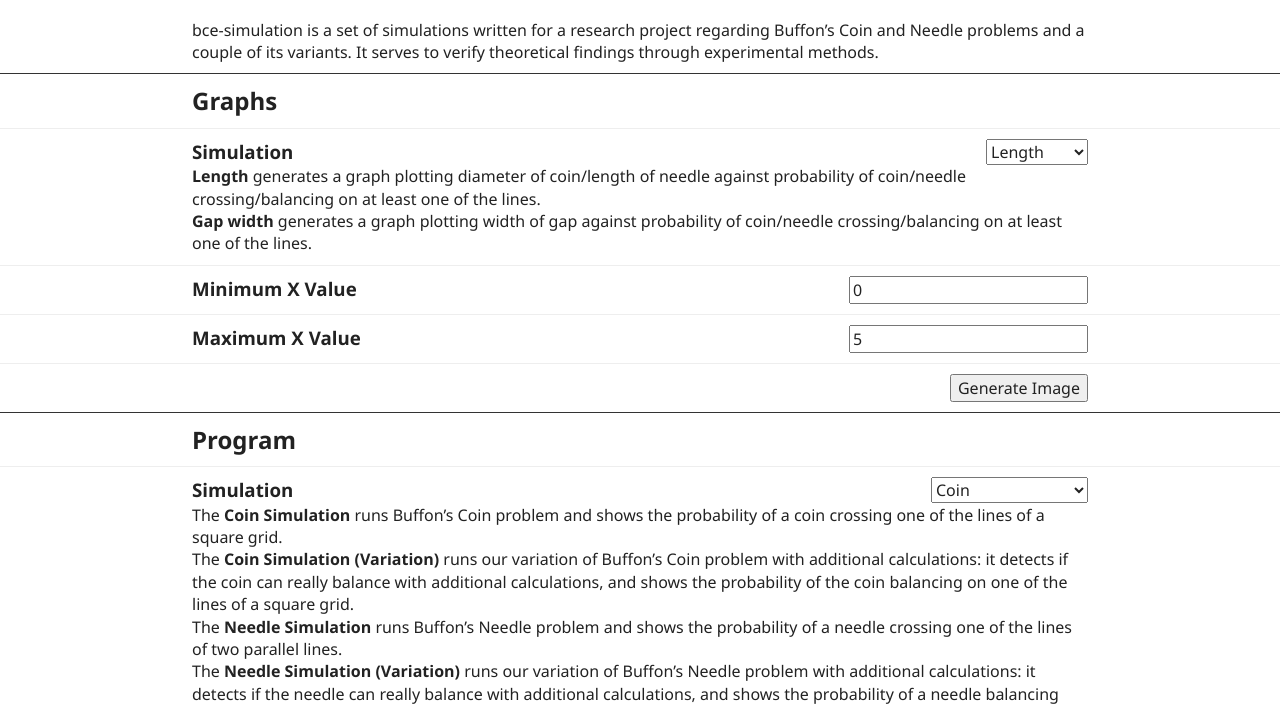
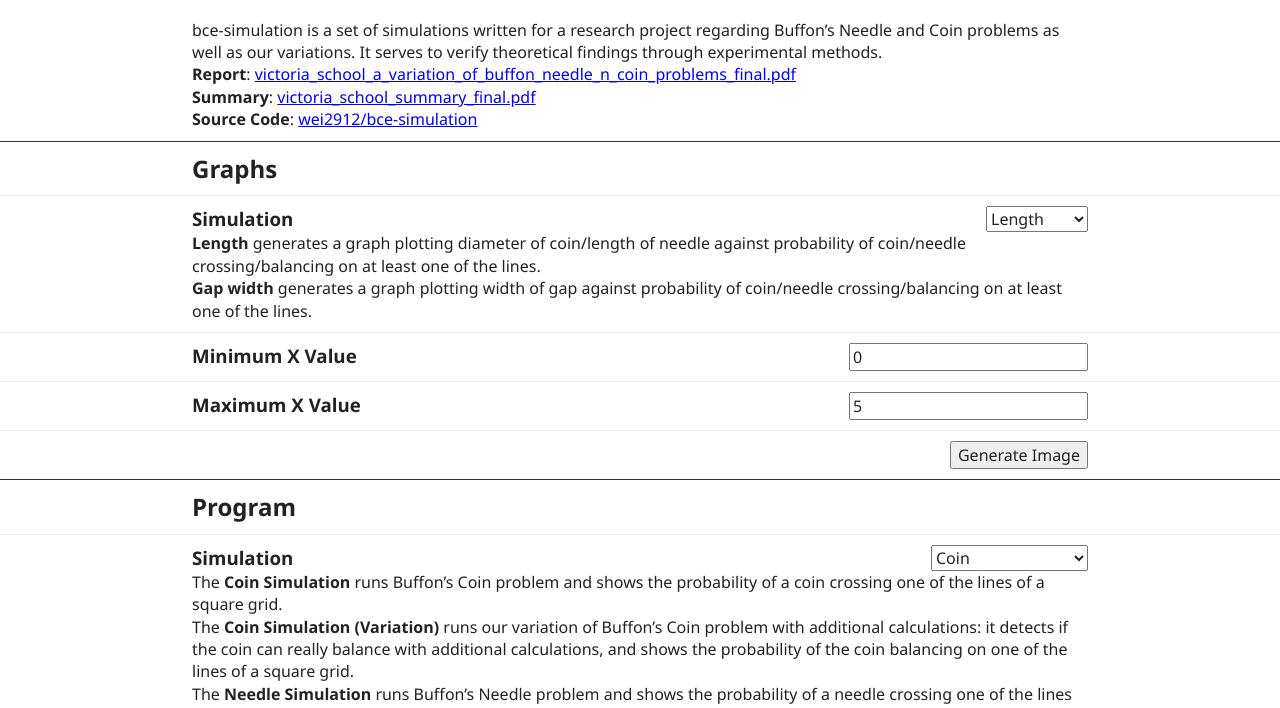
Before and after one commit to wei2912/bce-simulation, a website: page public/index.html in a window 1280 px wide. Shown: the part 79-787 px from the top of the page. Drawn offline with Linux system fonts and the light colour scheme.

Commit message:
Add links to report, summary, and source code.

```diff
--- a/public/index.html
+++ b/public/index.html
@@ -12,7 +12,16 @@
     <div class="inner">
       <h1 class="center"><a href="https://bce-simulation.herokuapp.com/">bce-simulation</a></h1>
       <p>
-        bce-simulation is a set of simulations written for a research project regarding Buffon’s Coin and Needle problems and a couple of its variants. It serves to verify theoretical findings through experimental methods.
+        bce-simulation is a set of simulations written for a research project regarding Buffon’s Needle and Coin problems as well as our variations. It serves to verify theoretical findings through experimental methods.
+      </p>
+      <p>
+        <strong>Report</strong>: <a href="docs/victoria_school_a_variation_of_buffon_needle_n_coin_problems_final.pdf">victoria_school_a_variation_of_buffon_needle_n_coin_problems_final.pdf</a>
+      </p>
+      <p>
+        <strong>Summary</strong>: <a href="docs/victoria_school_summary_final.pdf">victoria_school_summary_final.pdf</a>
+      </p>
+      <p>
+        <strong>Source Code</strong>: <a href="https://github.com/wei2912/bce-simulation">wei2912/bce-simulation</a>
       </p>
     </div>
   </div>
```
Also changed, not shown: 4 other files.
